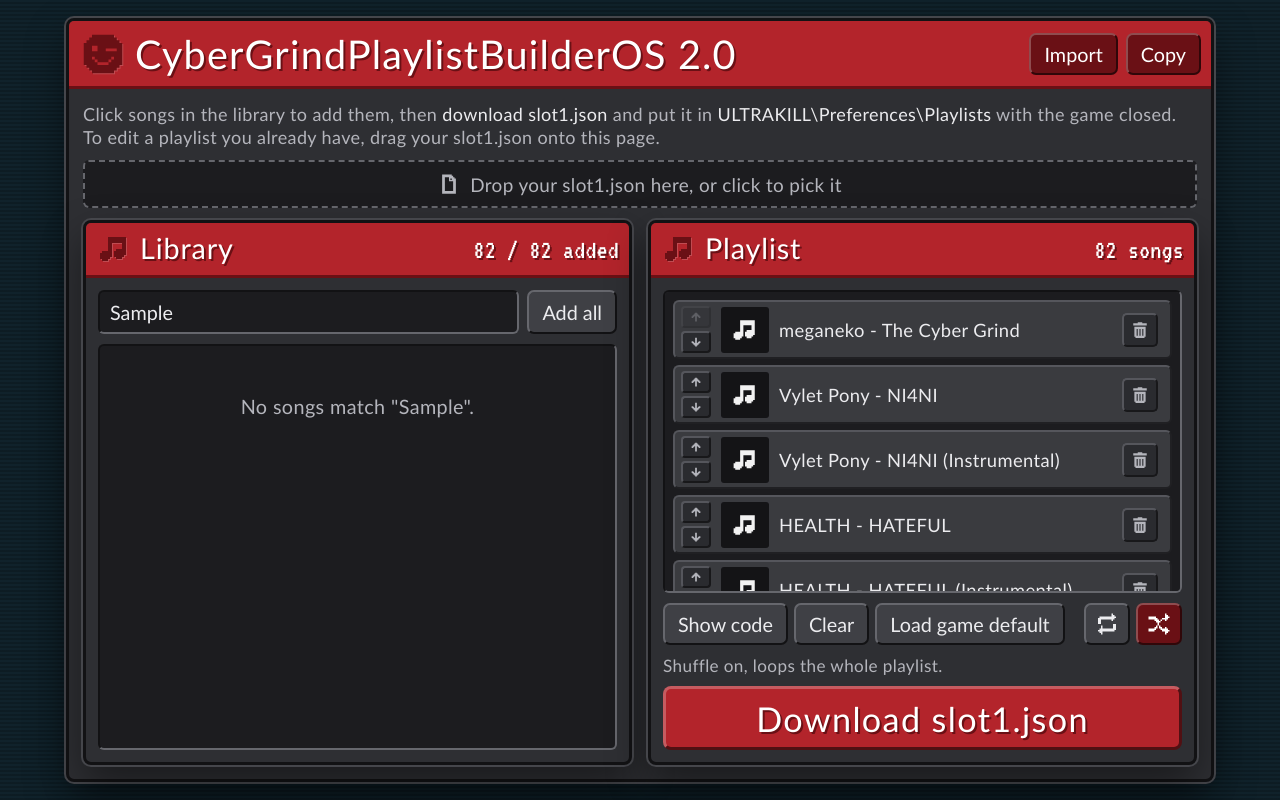
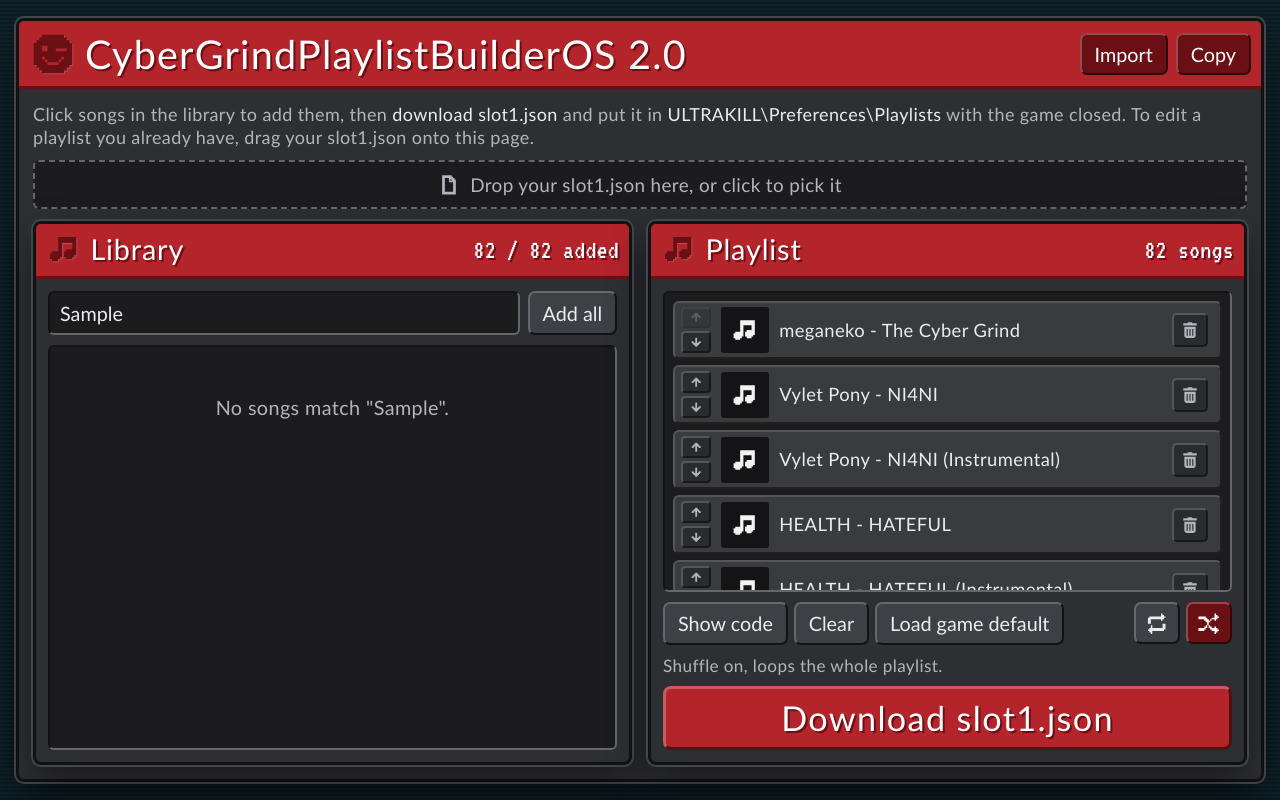
Before and after one commit to adr1an-dev/cg-playlist-builder, a plain HTML site: page index.html in a window 1280 px wide. Both pictures are taken after typing "Sample" into the empty fields and a click on the button "Add all". Drawn offline with Linux system fonts and the light colour scheme; a web font is replaced by a local one.

Commit message:
fixed scaling issues on big screens

```diff
--- a/index.html
+++ b/index.html
@@ -52,6 +52,9 @@ body { margin: 0; }
 [hidden] { display: none !important; }
 * { box-sizing: border-box; }
 html { font-size: 18px; }
+@media (min-width: 2000px) { html { font-size: 21px; } }
+@media (min-width: 2400px) { html { font-size: 24px; } }
+@media (min-width: 3200px) { html { font-size: 32px; } }
 html, body { height: 100%; }
 body {
   background: var(--world);
@@ -64,7 +67,7 @@ body {
 }
 .stage {
   height: 100%;
-  max-width: 1180px; margin: 0 auto;
+  margin: 0 auto;
   padding-block: 18px;
   padding-left: max(16px, env(safe-area-inset-left, 0px));
   padding-right: max(16px, env(safe-area-inset-right, 0px));
@@ -110,7 +113,7 @@ body {
 
 .dropzone {
   display: flex; align-items: center; justify-content: center; gap: 10px;
-  width: 100%; min-height: 48px; padding: 8px 14px;
+  width: 100%; min-height: 2.67rem; padding: .45rem .8rem;
   font: 400 1.05rem var(--font-ui); letter-spacing: .02em; color: var(--dim);
   background: var(--well);
   border: 2px dashed var(--hi); border-radius: 6px;
@@ -125,14 +128,14 @@ body {
   color: var(--text); background: #3f4045;
   border: 2px solid; border-color: var(--hi) var(--lo) var(--lo) var(--hi);
   border-radius: 7px;
-  padding: 7px 13px; min-height: 40px;
+  padding: .4rem .72rem; min-height: 2.22rem;
   cursor: pointer; display: inline-flex; align-items: center; justify-content: center; gap: 7px;
   white-space: nowrap;
 }
 .btn:hover { background: #4a4b51; }
 .btn:active { border-color: var(--lo) var(--hi) var(--hi) var(--lo); transform: translateY(1px); }
 .btn[disabled] { opacity: .4; cursor: default; transform: none; }
-.btn.square { width: 46px; height: 42px; padding: 0; }
+.btn.square { width: 2.56rem; height: 2.33rem; padding: 0; }
 .btn[aria-pressed="true"] { background: var(--red-dark); color: #fff; border-color: rgba(255,255,255,.25) rgba(0,0,0,.55) rgba(0,0,0,.55) rgba(255,255,255,.25); }
 
 .btn.on-red { background: var(--red-dark); color: #fff; border-color: rgba(255,255,255,.25) rgba(0,0,0,.55) rgba(0,0,0,.55) rgba(255,255,255,.25); }
@@ -140,7 +143,7 @@ body {
 .bar-actions { display: flex; gap: 8px; flex-wrap: wrap; }
 
 .download {
-  width: 100%; min-height: 64px;
+  width: 100%; min-height: 3.56rem;
   font: 400 1.9rem var(--font-title); letter-spacing: .04em; color: #fff;
   background: var(--red);
   border: 3px solid; border-color: rgba(255,255,255,.25) rgba(0,0,0,.55) rgba(0,0,0,.55) rgba(255,255,255,.25);
@@ -174,15 +177,15 @@ body {
   display: flex; flex-direction: column; gap: 6px;
 }
 .song {
-  display: grid; grid-template-columns: 48px 1fr auto; align-items: center; gap: 12px;
+  display: grid; grid-template-columns: 2.67rem 1fr auto; align-items: center; gap: .67rem;
   background: var(--row);
   border: 2px solid; border-color: #55565c #202023 #202023 #55565c;
   border-radius: 6px; padding: 4px 12px 4px 4px;
-  min-height: 56px; cursor: pointer; user-select: none; flex: none;
+  min-height: 3.11rem; cursor: pointer; user-select: none; flex: none;
 }
 .song:hover { background: #45464b; }
 .song .tile {
-  width: 48px; height: 46px; background: var(--tile); border-radius: 3px;
+  width: 2.67rem; height: 2.56rem; background: var(--tile); border-radius: 3px;
   display: grid; place-items: center; color: #f2f2f2;
 }
 .song .name { min-width: 0; overflow-wrap: anywhere; font-size: 1.02rem; }
@@ -198,10 +201,10 @@ body {
 
 .pl-layout { display: flex; flex-direction: column; flex: 1; min-height: 0; }
 
-.song.pl { grid-template-columns: 30px 48px 1fr auto; gap: 10px; padding-left: 6px; }
+.song.pl { grid-template-columns: 1.67rem 2.67rem 1fr auto; gap: .56rem; padding-left: .33rem; }
 .row-move { display: flex; flex-direction: column; gap: 3px; }
 .row-move button {
-  width: 30px; height: 22px; padding: 0;
+  width: 1.67rem; height: 1.22rem; padding: 0;
   display: grid; place-items: center;
   color: var(--dim); background: #2a2b2f;
   border: 2px solid; border-color: #55565c #18181a #18181a #55565c;
@@ -228,7 +231,7 @@ body {
 body.is-dragging, body.is-dragging * { cursor: grabbing !important; user-select: none; }
 
 .row-remove {
-  width: 36px; height: 34px; padding: 0;
+  width: 2rem; height: 1.89rem; padding: 0;
   display: grid; place-items: center;
   color: var(--dim); background: #2a2b2f;
   border: 2px solid; border-color: #55565c #18181a #18181a #55565c;
@@ -277,6 +280,15 @@ body.is-dragging, body.is-dragging * { cursor: grabbing !important; user-select:
 input[type="file"] { position: absolute; width: 1px; height: 1px; opacity: 0; pointer-events: none; }
 .sr { position: absolute; width: 1px; height: 1px; overflow: hidden; clip: rect(0 0 0 0); }
 @media (prefers-reduced-motion: reduce) { .btn:active, .download:active { transform: none; } }
+.stage { max-width: 89rem; }
+.titlebar h1 svg { width: 2.45rem; height: 2.45rem; }
+.titlebar h2 svg { width: 1.8rem; height: 1.8rem; }
+.song .tile svg { width: 1.45rem; height: 1.45rem; }
+.song.added .meta svg { width: 1.45rem; height: 1.45rem; }
+.row-remove svg { width: 1rem; height: 1rem; }
+.row-move svg { width: .8rem; height: .8rem; }
+.btn.square svg { width: 1.3rem; height: 1.3rem; }
+.dropzone svg { width: 1.22rem; height: 1.22rem; }
 </style>
 </head>
 <body>
```
